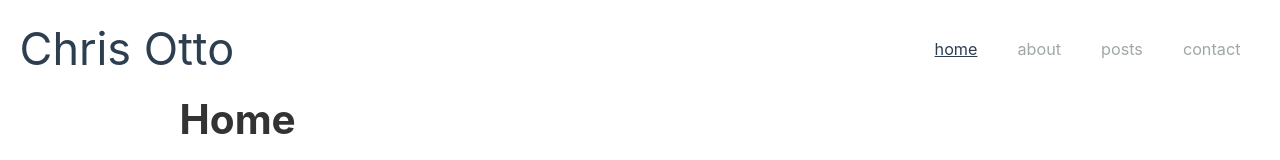
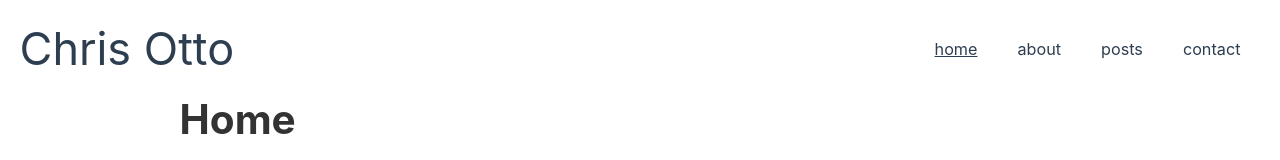
Before and after one commit to chrisotto6/chrisottodev, a Gatsby site: page / in a window 1280 px wide. Shown: the top 160 px of the page. Built offline with nearby package versions, Linux system fonts and the light colour scheme; Gatsby itself is replaced by a stand-in of ours.

Commit message:
Updating the menu item css to help fix a11y issues

```diff
--- a/src/components/common/menu.css
+++ b/src/components/common/menu.css
@@ -18,7 +18,7 @@ li {
 }
 
 .menu__item {
-  color: #9fa7a7;
+  color: #2c3e50;
   text-decoration: none;
 }
 
```
